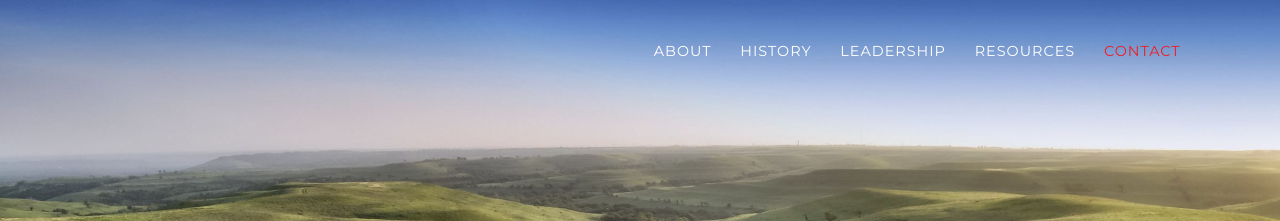
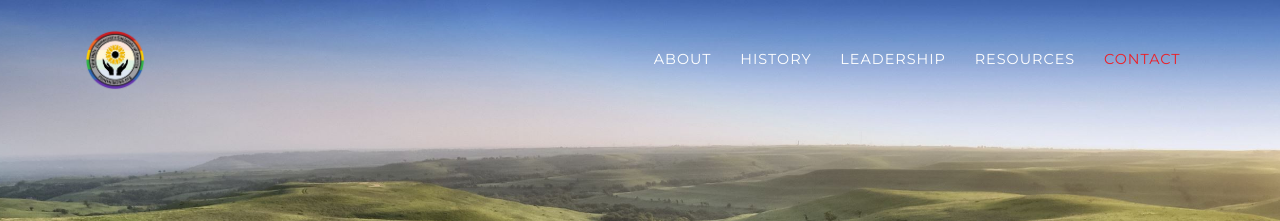
Before and after one commit to flinthillsdsa/website, a Jekyll site: the page built from index.md, in a window 1280 px wide. Shown: the top 221 px of the page. Built offline with Jekyll 4.4.1, drawn with Linux system fonts in a browser that asks for light colours; some web fonts are replaced.

Commit message:
Update _config.yml

```diff
--- a/_config.yml
+++ b/_config.yml
@@ -21,9 +21,9 @@ title      : Flint Hills DSA
 email      : chapter@fhdsa.org #this is also the email contact forms will go to
 description: "Official website for the Flint Hills Chapter of the Democratic Socialists of America"
 author     : Derron Borders
-logo       : true
-path       : "/assets/img/clients/fhdsalogo.png"
-height     : 60
+logo:
+  path: "/assets/img/clients/fhdsalogo.png"
+  height: 60
 
 locale: "en-US" # See available languages in _data/sitetext.yml
 
```
